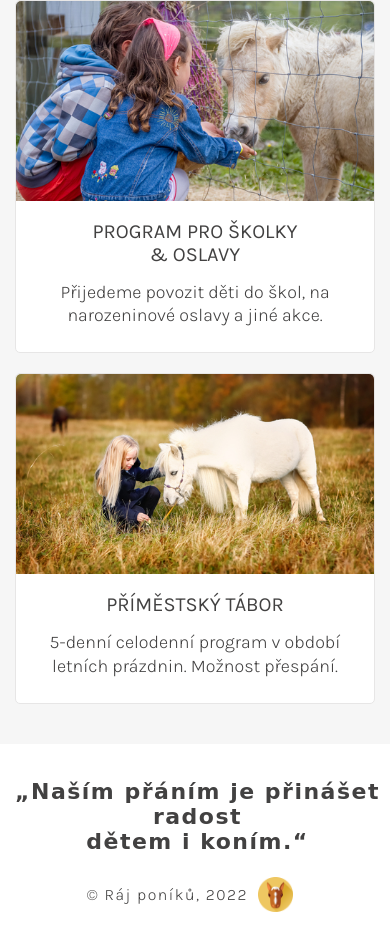
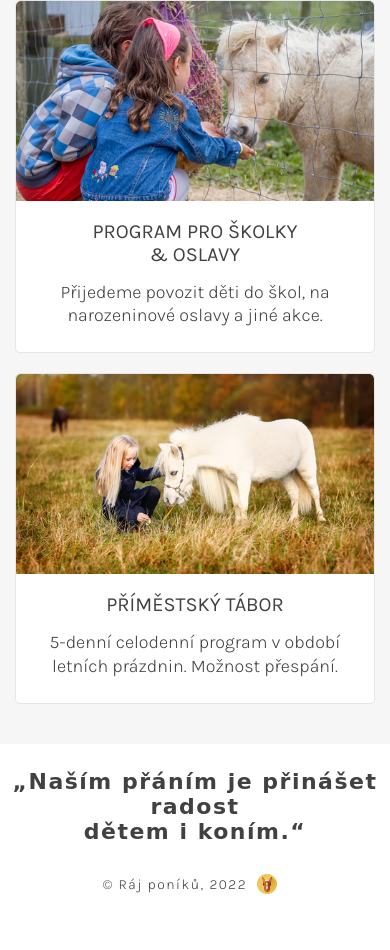
Before and after one commit to klaratomesova14/Finalproject, an Eleventy site: page index.html in a window 390 px wide. Shown: the part 2534-3484 px from the top of the page. Built offline with nearby package versions, Linux system fonts and the light colour scheme; Eleventy itself is replaced by a stand-in of ours; files that its build step writes are made by us from their sources; a web font is replaced by a local one.

Commit message:
footer mobile 2nd edit

```diff
--- a/scss/_footer.scss
+++ b/scss/_footer.scss
@@ -3,7 +3,7 @@
 
 .footer {
     grid-row: 6 / 7;
-    padding: 35px 5px;
+    padding: 25px 5px;
     letter-spacing: 1.5px;
     display: grid;
     grid-template-rows: 1fr 1fr;
@@ -24,7 +24,6 @@
     &__title {
         text-align: center;
         margin: 0;
-        padding-left: 5px;
         font-size: 22px;
         font-family: fonts.$special;
 
@@ -35,7 +34,7 @@
 
     &__subtitle {
         grid-column: 1 / 2;
-        font-size: 16px;
+        font-size: 14px;
         font-weight: 300;
         justify-self: right;
         margin: 0;
@@ -43,8 +42,8 @@
 
     &__image {
         grid-column: 2 / 3;
-        width: 35px;
-        height: 35px;
+        width: 20px;
+        height: 20px;
         margin: 0 10px;
         justify-self: left;
     }
```
Also changed, not shown: CSS/style.css, 2 other files.
